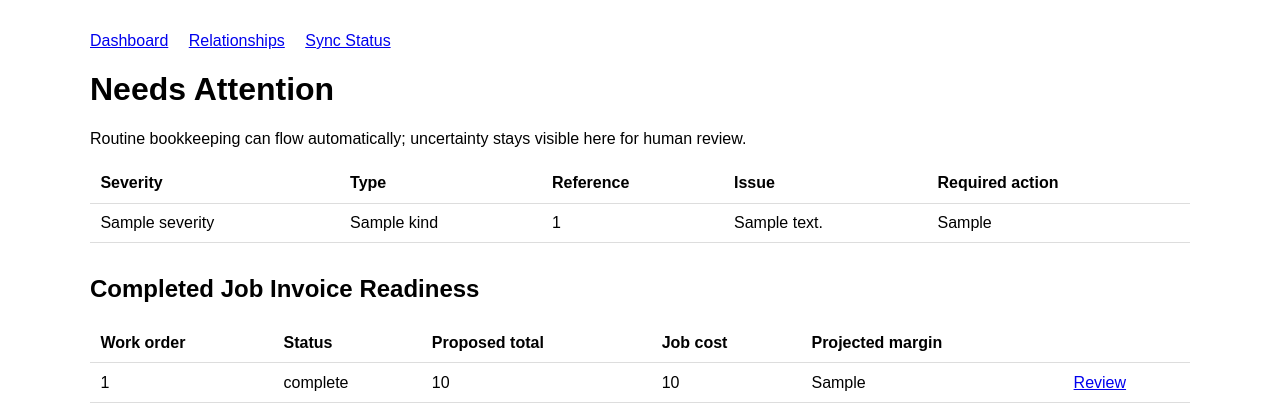
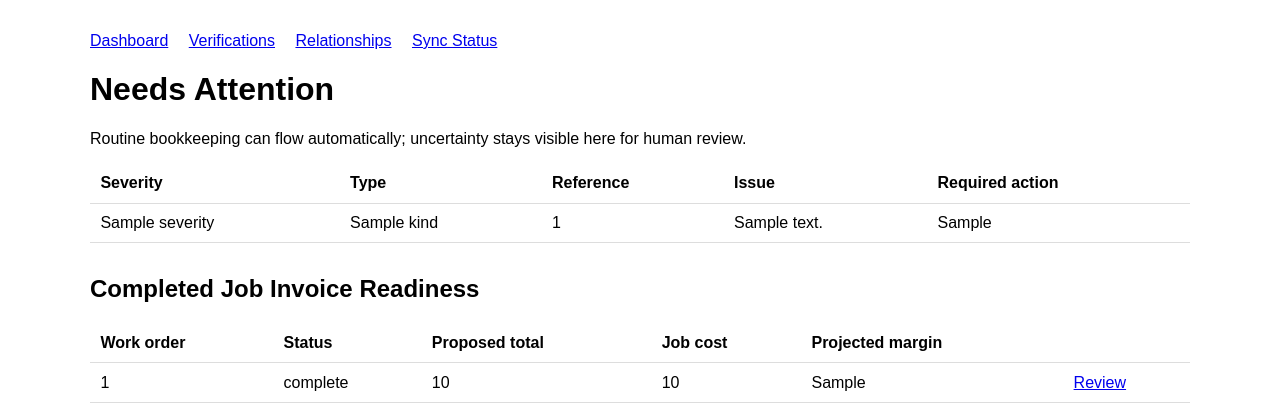
Before and after one commit to noeticanlabs/Bookkeeping-assistant-, a Flask app: template templates/exceptions.html in a window 1280 px wide. Shown: the top 420 px of the page. Run offline with Flask 3, Linux system fonts and the light colour scheme; the template is opened without the code that fills it: most values are stand-ins (such as "Sample title", 1, 10 or a date in 2020).

Commit message:
Link exception queue to deterministic verifications

```diff
--- a/templates/exceptions.html
+++ b/templates/exceptions.html
@@ -16,6 +16,7 @@
 <body>
   <nav>
     <a href="{{ url_for('dashboard') }}">Dashboard</a>
+    <a href="{{ url_for('verification_dashboard') }}">Verifications</a>
     <a href="{{ url_for('relationship_dashboard') }}">Relationships</a>
     <a href="{{ url_for('sync_status') }}">Sync Status</a>
   </nav>
```
